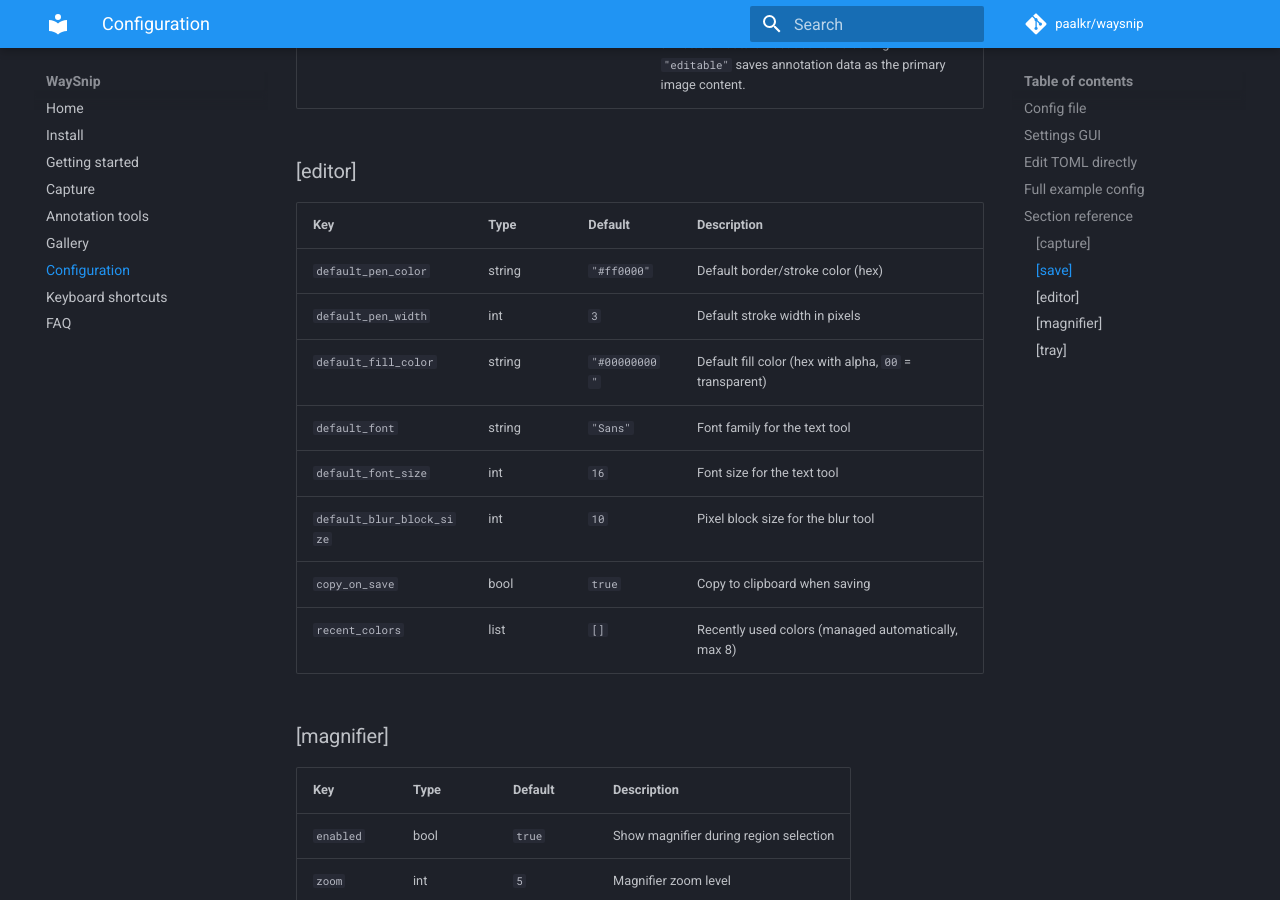
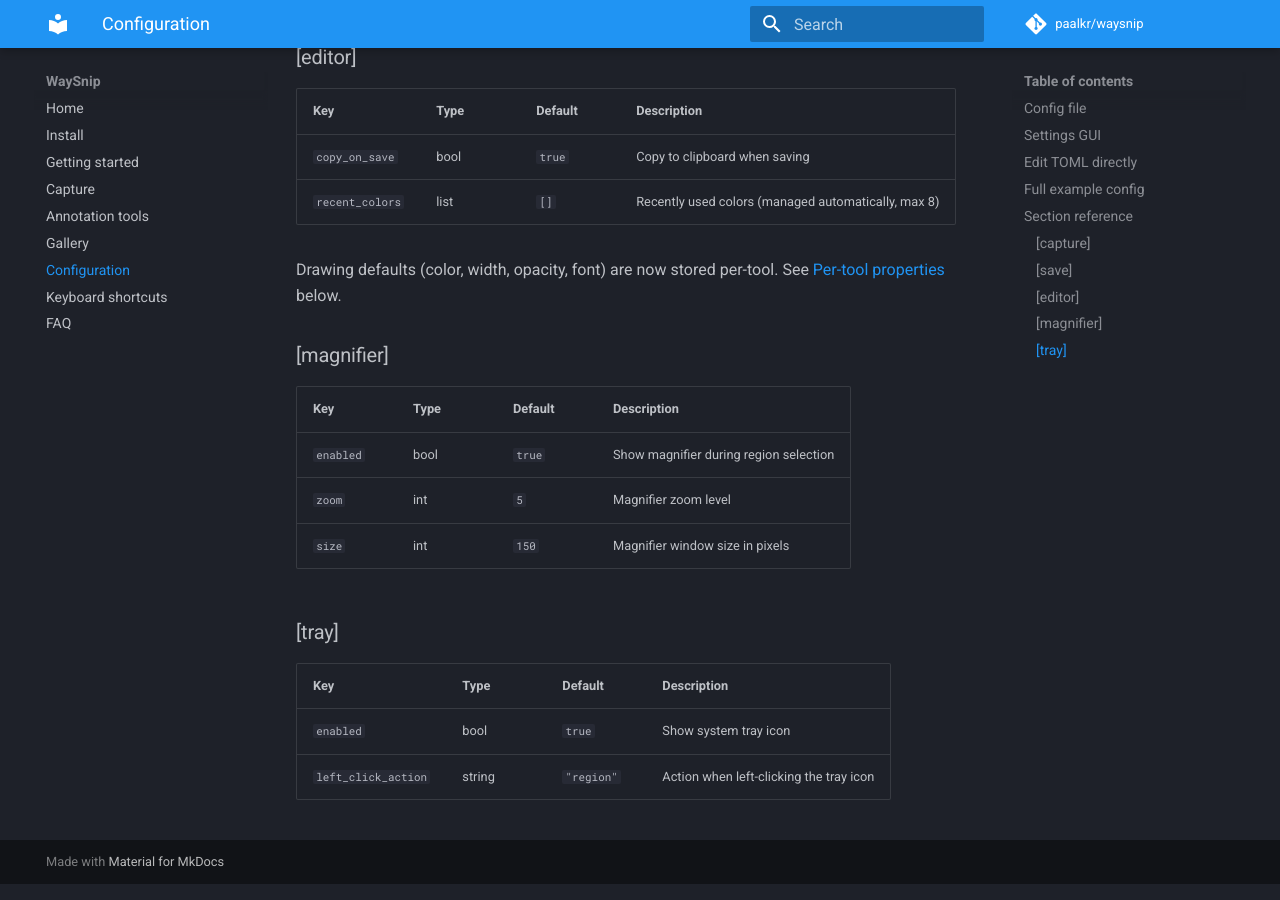
Before and after one commit to paalkr/waysnip, an MkDocs documentation site: the page built from docs/configuration.md, in a window 1280 px wide and 900 px high, scrolled down 2021 px. Built offline with MkDocs 1.6.1 and Material for MkDocs 9.7.7, drawn with Linux system fonts in a browser that asks for light colours; comment, search, counter and statistics services are not loaded; some of the changed text lies outside the part shown.

Commit message:
Remove stale per-tool defaults from editor config docs
The [editor] section no longer has default_pen_color, default_pen_width,
default_fill_color, default_font, default_font_size, or
default_blur_block_size. These moved to per-tool property storage.

Co-Authored-By: Claude Opus 4.6 (1M context) <noreply@anthropic.com>

```diff
--- a/docs/configuration.md
+++ b/docs/configuration.md
@@ -40,12 +40,6 @@ pattern = "Screenshot_%Y-%m-%d_%H-%M-%S.png"
 mode = "annotated"             # "annotated" or "editable"
 
 [editor]
-default_pen_color = "#ff0000"
-default_pen_width = 3
-default_fill_color = "#00000000"   # transparent
-default_font = "Sans"
-default_font_size = 16
-default_blur_block_size = 10
 copy_on_save = true
 recent_colors = []
 
@@ -81,14 +75,10 @@ left_click_action = "region"
 
 | Key | Type | Default | Description |
 |---|---|---|---|
-| `default_pen_color` | string | `"#ff0000"` | Default border/stroke color (hex) |
-| `default_pen_width` | int | `3` | Default stroke width in pixels |
-| `default_fill_color` | string | `"#00000000"` | Default fill color (hex with alpha, `00` = transparent) |
-| `default_font` | string | `"Sans"` | Font family for the text tool |
-| `default_font_size` | int | `16` | Font size for the text tool |
-| `default_blur_block_size` | int | `10` | Pixel block size for the blur tool |
 | `copy_on_save` | bool | `true` | Copy to clipboard when saving |
 | `recent_colors` | list | `[]` | Recently used colors (managed automatically, max 8) |
+
+Drawing defaults (color, width, opacity, font) are now stored per-tool. See [Per-tool properties](#per-tool-properties) below.
 
 ### [magnifier]
 
```
